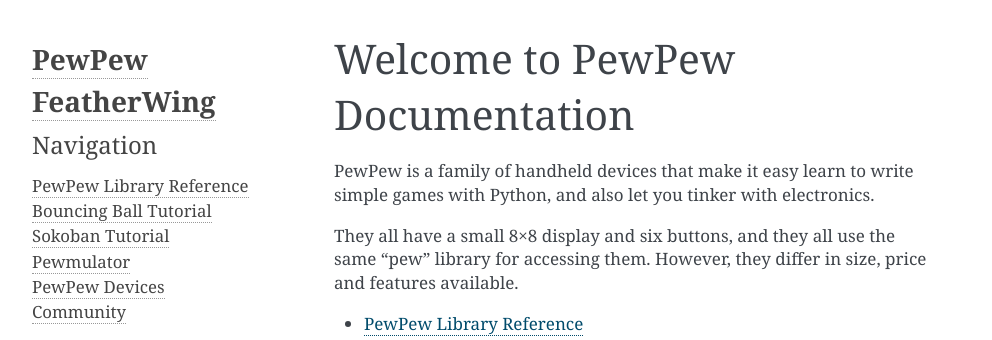
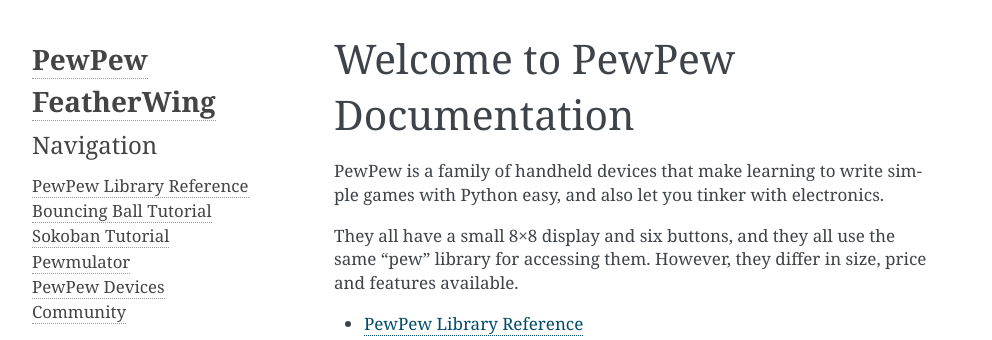
Before and after one commit to pypewpew/pewpew, a Sphinx documentation site: the page built from docs/index.rst, in a window 1280 px wide. Shown: the top 340 px of the page, without its empty margins (148-1140 px from the left). Built offline with Sphinx 7.4.7, drawn with Linux system fonts in a browser that asks for light colours.

Commit message:
Fix grammar in index.rst

```diff
--- a/docs/index.rst
+++ b/docs/index.rst
@@ -1,8 +1,8 @@
 Welcome to PewPew Documentation
 *******************************
 
-PewPew is a family of handheld devices that make it easy learn to write simple
-games with Python, and also let you tinker with electronics.
+PewPew is a family of handheld devices that make learning to write simple
+games with Python easy, and also let you tinker with electronics.
 
 They all have a small 8×8 display and six buttons, and they all use the same
 "pew" library for accessing them. However, they differ in size, price and
```
